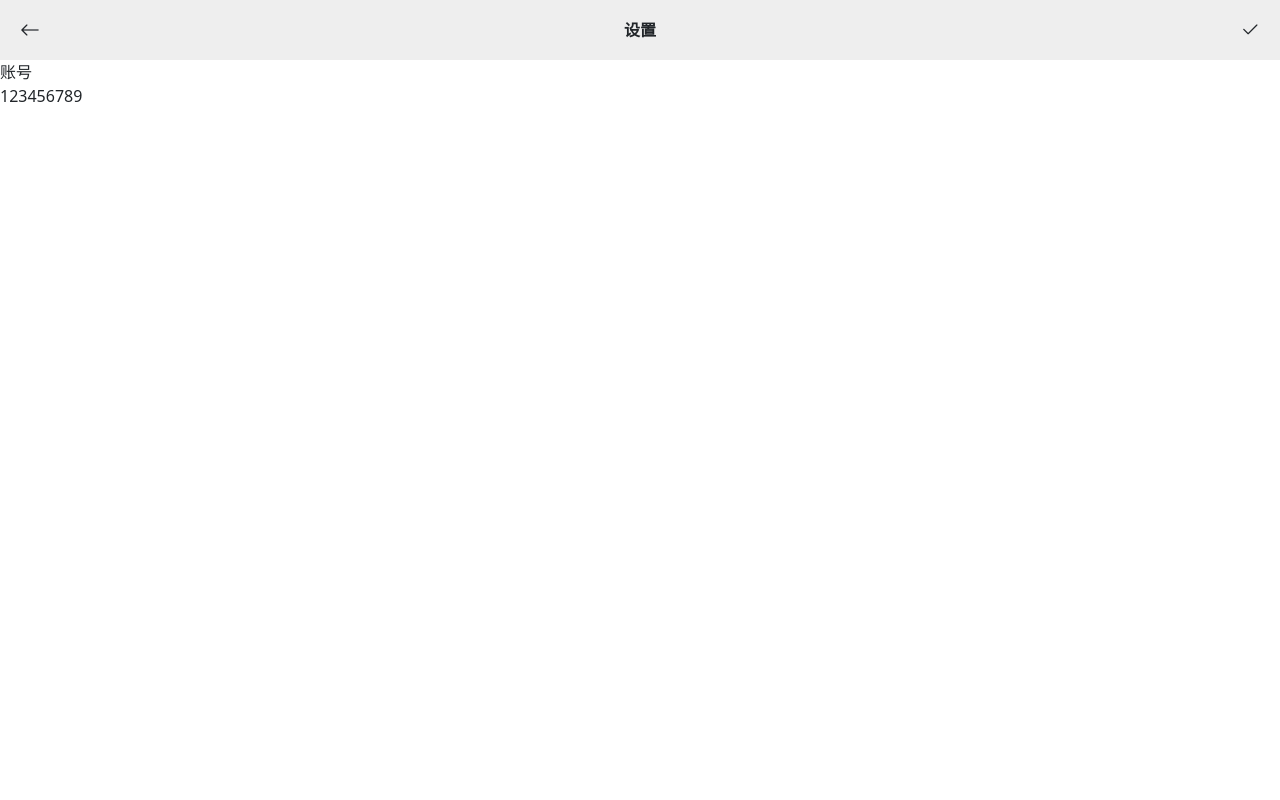
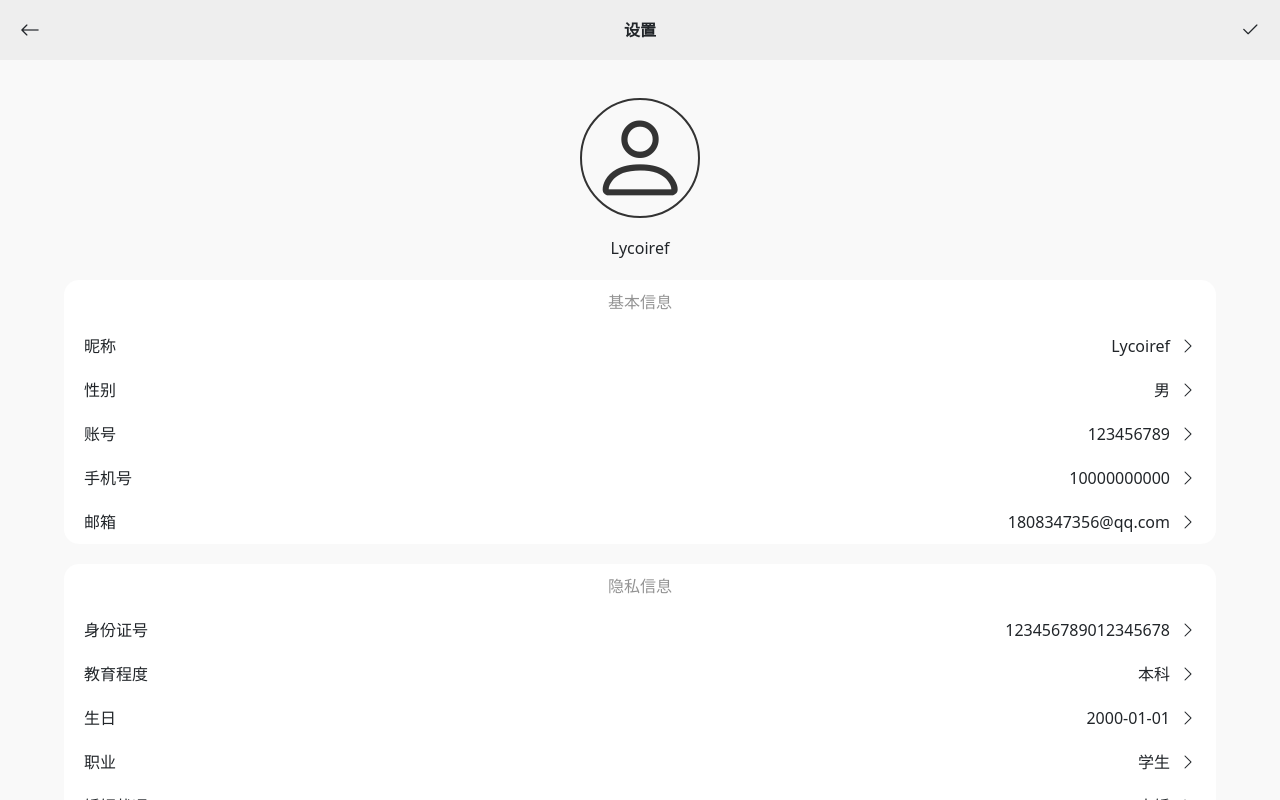
Before and after one commit to Lycoiref/HomeWallet, a React (Vite) app: page /setting in a window 1280 px wide. Built offline with nearby package versions, Linux system fonts and the light colour scheme.

Commit message:
完成了设置页面的布局

```diff
--- a/src/views/Setting/Setting.jsx
+++ b/src/views/Setting/Setting.jsx
@@ -1,20 +1,23 @@
 import './Setting.less'
+import getSettingCard from './components/SettingCard'
 
 const Setting = () => {
+    const { baseInfo, privacyInfo } = getSettingCard()
     return (
         <>
             <div className="setting">
                 <SettingBar />
                 <div className="body">
                     <div className="user-avatar">
-                        <div className="user-avatar-img">
-                        </div>
+                        <UserAvatar />
                     </div >
-                    <div className="setting-item">
-                        <div className="setting-item-title">账号</div>
-                        <div className="setting-item-content">
-                            <div className="setting-item-content-text">123456789</div>
-                        </div>
+                    <div className="setting-card">
+                        <div className="card-title">基本信息</div>
+                        {baseInfo}
+                    </div>
+                    <div className="setting-card">
+                        <div className="card-title">隐私信息</div>
+                        {privacyInfo}
                     </div>
                 </div >
             </div >
@@ -38,4 +41,15 @@ const SettingBar = () => {
     )
 }
 
+const UserAvatar = () => {
+    return (
+        <>
+            <div className="user-avatar-img">
+                <i className="bi-person"></i>
+            </div>
+            <div className="username">Lycoiref</div>
+        </>
+    )
+}
+
 export default Setting
--- a/src/views/Setting/Setting.less
+++ b/src/views/Setting/Setting.less
@@ -1,8 +1,10 @@
 .setting {
     width: 100%;
     height: 100%;
+    background-color: #f9f9f9;
 
     .top-bar {
+        width: 100%;
         background-color: #eeeeee;
         justify-content: space-between;
         height: 60px;
@@ -10,6 +12,7 @@
         display: flex;
         justify-content: space-between;
         align-items: center;
+        flex-direction: row;
 
         .back-icon {
             font-size: 20px;
@@ -26,4 +29,82 @@
             font-weight: bold;
         }
     }
+
+    .body {
+        width: 100%;
+
+        .user-avatar {
+            @avatar-height: 200px;
+            width: 100%;
+            height: 200px;
+            display: flex;
+            justify-content: center;
+            flex-direction: column;
+            align-items: center;
+
+            .user-avatar-img {
+                height: @avatar-height;
+                display: flex;
+                justify-content: center;
+                align-items: center;
+                font-size: @avatar-height - 100px;
+                font-weight: 100;
+
+                i {
+                    display: flex;
+                    justify-content: center;
+                    align-items: center;
+                    border: 2px solid #333;
+                    color: #333;
+                    width: @avatar-height - 80px;
+                    height: @avatar-height - 80px;
+                    border-radius: 50%;
+                }
+            }
+
+            .username {
+                margin-top: -20px;
+            }
+        }
+
+        display: flex;
+        flex-direction: column;
+        align-items: center;
+
+        .setting-card {
+            margin-top: 20px;
+            display: flex;
+            flex-direction: column;
+            width: 90%;
+            border-radius: 15px;
+            background-color: #fff;
+
+            .card-title {
+                width: 100%;
+                display: flex;
+                justify-content: center;
+                margin: 10px 0;
+                color: #939393;
+            }
+
+            .flex-row {
+                flex: 1;
+                display: flex;
+                flex-direction: column;
+                justify-content: space-between;
+                padding: 10px 0 10px 20px;
+                align-items: center;
+                height: 100%;
+
+                .setting-content {
+                    display: flex;
+
+                    i {
+                        margin: 0 20px 0 10px;
+                    }
+                }
+            }
+        }
+    }
+
 }
--- /dev/null
+++ b/src/views/Setting/components/SettingCard.jsx
@@ -0,0 +1,74 @@
+const getSettingCard = () => {
+    const baseInfoArray = [
+        {
+            title: '昵称',
+            content: 'Lycoiref'
+        }, {
+            title: '性别',
+            content: '男'
+        }, {
+            title: '账号',
+            content: '123456789'
+        }, {
+            title: '手机号',
+            content: '10000000000'
+        }, {
+            title: '邮箱',
+            content: '1808347356@qq.com'
+        }
+    ]
+    const privacyInfoArray = [
+        {
+            title: '身份证号',
+            content: '123456789012345678'
+        }, {
+            title: '教育程度',
+            content: '本科'
+        }, {
+            title: '生日',
+            content: '2000-01-01'
+        }, {
+            title: '职业',
+            content: '学生'
+        }, {
+            title: '婚姻状况',
+            content: '未婚'
+        }, {
+            title: '房贷',
+            content: '无'
+        }
+    ]
+    const baseInfo = baseInfoArray.map((item, index) => {
+        return (
+            <div className="flex-row" key={index}>
+                <div className="flex-col">
+                    <div className="setting-title">{item.title}</div>
+                </div>
+                <div className="flex-col">
+                    <div className="setting-content">
+                        <div className="text">{item.content}</div>
+                        <i className="bi-chevron-right"></i>
+                    </div>
+                </div>
+            </div>
+        )
+    })
+    const privacyInfo = privacyInfoArray.map((item, index) => {
+        return (
+            <div className="flex-row" key={index}>
+                <div className="flex-col">
+                    <div className="setting-title">{item.title}</div>
+                </div>
+                <div className="flex-col">
+                    <div className="setting-content">
+                        <div className="text">{item.content}</div>
+                        <i className="bi-chevron-right"></i>
+                    </div>
+                </div>
+            </div>
+        )
+    })
+    return { baseInfo, privacyInfo }
+}
+
+export default getSettingCard
```
